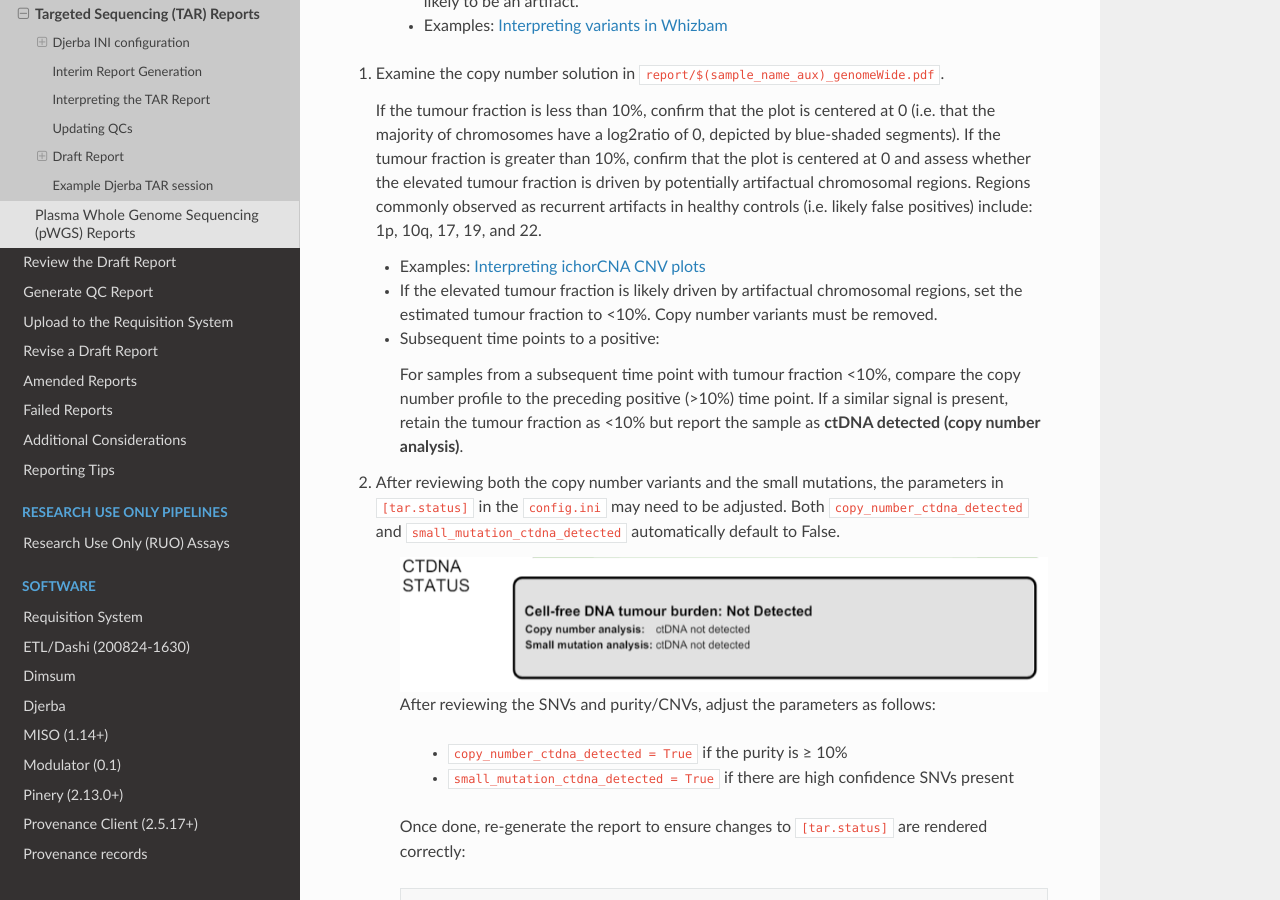
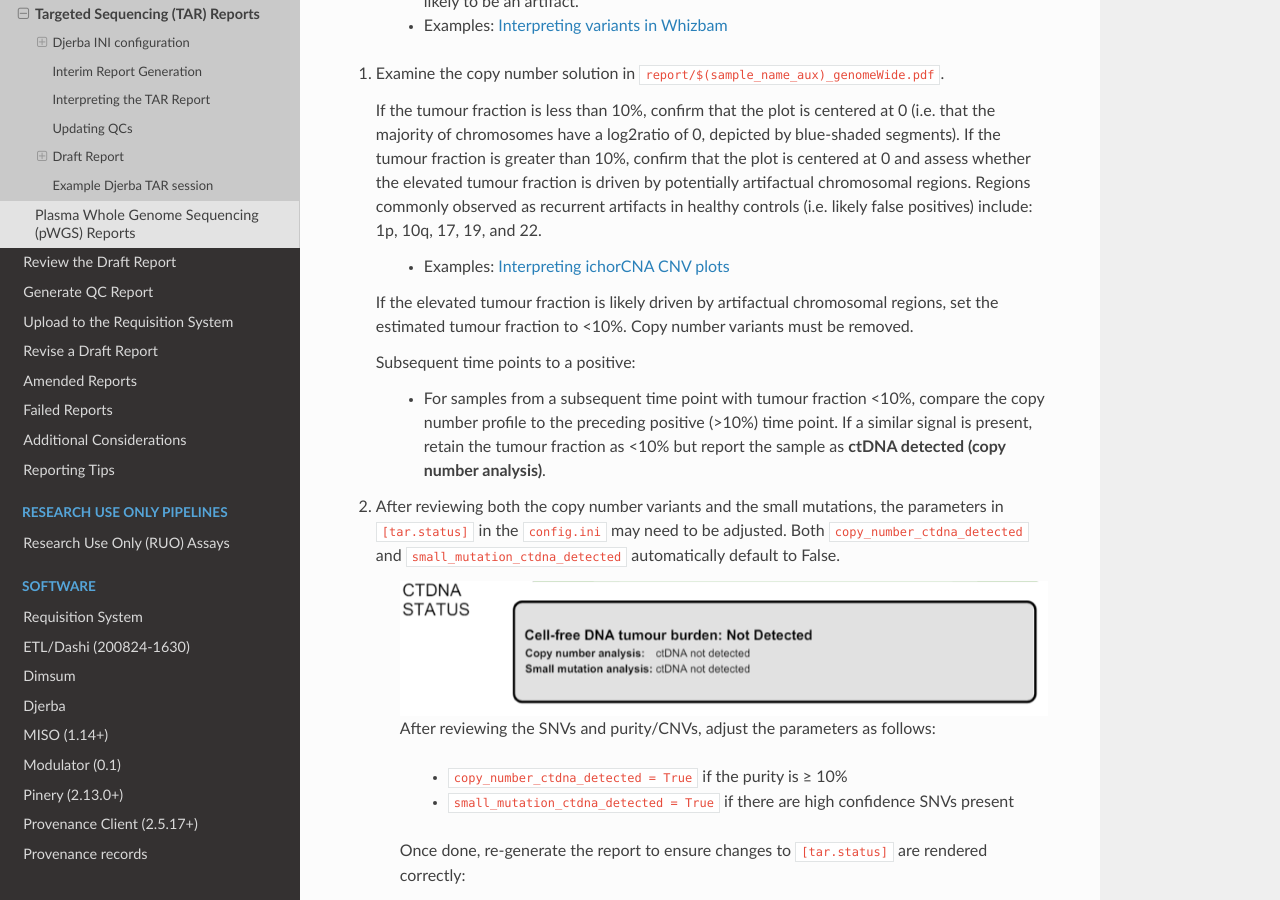
Before and after one commit to oicr-gsi/oicr-gsi, a Sphinx documentation site: the page built from source/data-review-reporting/tar-report.rst, in a window 1280 px wide and 900 px high, scrolled down 3621 px. Built offline with Sphinx 7.4.7 and the Read the Docs theme 3.1.0, drawn with Linux system fonts in a browser that asks for light colours.

```diff
--- a/source/data-review-reporting/tar-report.rst
+++ b/source/data-review-reporting/tar-report.rst
@@ -205,13 +205,13 @@ Most results are reviewed within the interim report. Results reviewed by other m
 
    If the tumour fraction is less than 10%, confirm that the plot is centered at 0 (i.e. that the majority of chromosomes have a log2ratio of 0, depicted by blue-shaded segments). If the tumour fraction is greater than 10%, confirm that the plot is centered at 0 and assess whether the elevated tumour fraction is driven by potentially artifactual chromosomal regions. Regions commonly observed as recurrent artifacts in healthy controls (i.e. likely false positives) include: 1p, 10q, 17, 19, and 22.
 
-   * Examples: :ref:`tar-ichor-examples`
+    * Examples: :ref:`tar-ichor-examples`
 
-   * If the elevated tumour fraction is likely driven by artifactual chromosomal regions, set the estimated tumour fraction to <10%. Copy number variants must be removed.
+   If the elevated tumour fraction is likely driven by artifactual chromosomal regions, set the estimated tumour fraction to <10%. Copy number variants must be removed.
 
-   * Subsequent time points to a positive:
+   Subsequent time points to a positive:
 
-     For samples from a subsequent time point with tumour fraction <10%, compare the copy number profile to the preceding positive (>10%) time point. If a similar signal is present, retain the tumour fraction as <10% but report the sample as **ctDNA detected (copy number analysis)**.
+    * For samples from a subsequent time point with tumour fraction <10%, compare the copy number profile to the preceding positive (>10%) time point. If a similar signal is present, retain the tumour fraction as <10% but report the sample as **ctDNA detected (copy number analysis)**.
 
 #. After reviewing both the copy number variants and the small mutations, the parameters in ``[tar.status]`` in the ``config.ini`` may need to be adjusted. Both ``copy_number_ctdna_detected`` and ``small_mutation_ctdna_detected`` automatically default to False.
 
```
